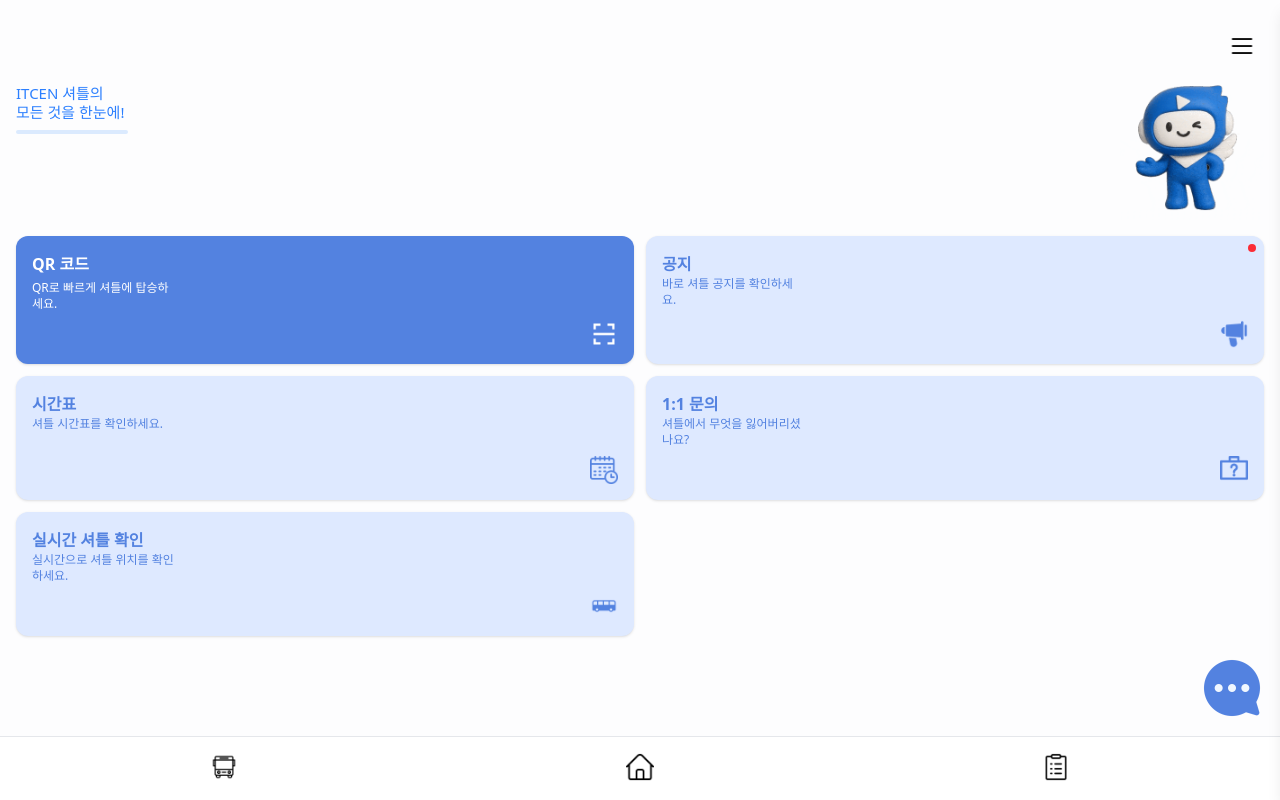
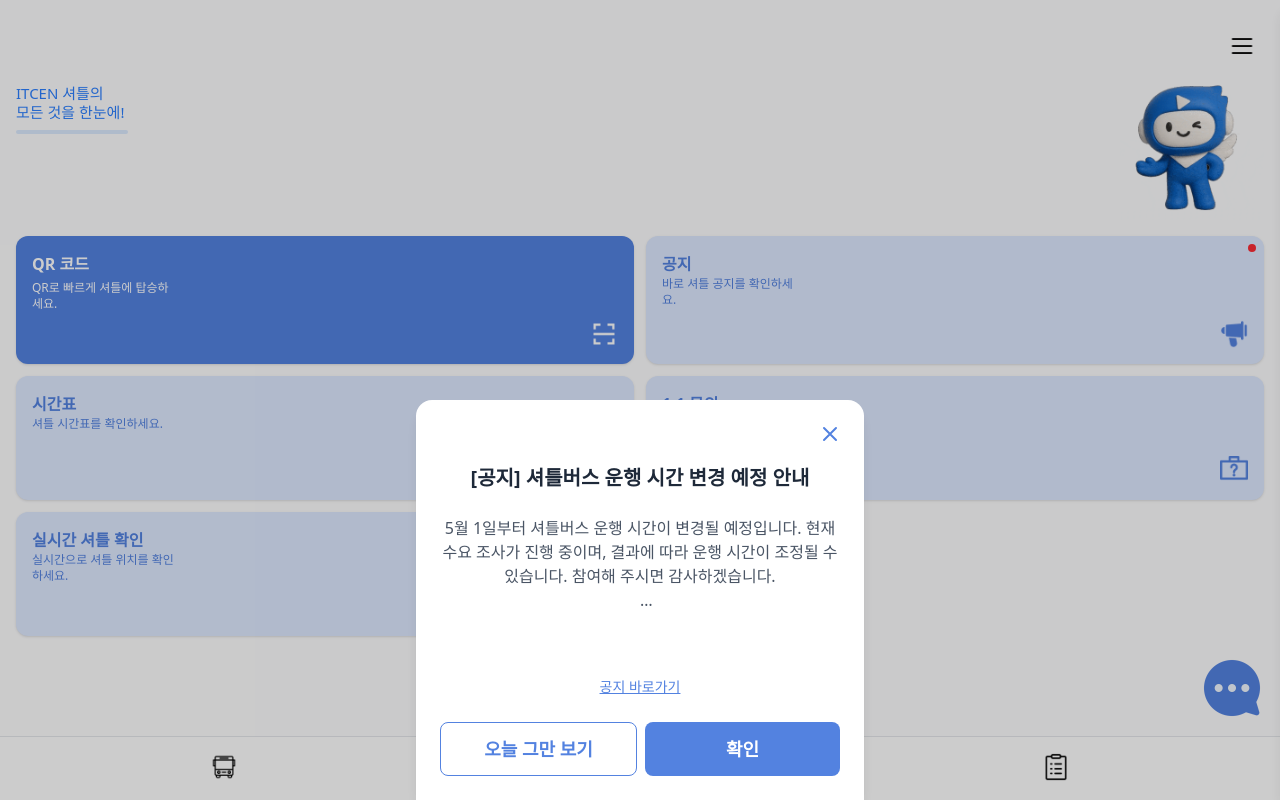
Before and after one commit to Yujin-nKim/fe, a React (Vite) app: page /main in a window 1280 px wide. Built offline with nearby package versions, Linux system fonts and the light colour scheme; a web font is replaced by a local one.

Commit message:
feat: 팝업창 추가
- 현재는 가장 최신의 공지사항을 팝업으로 띄우도록 임시 조치

```diff
--- a/src/components/MainPage.tsx
+++ b/src/components/MainPage.tsx
@@ -3,15 +3,47 @@
 import Chatbot from './Chatbot';
 import MyPageDrawer from './MyPageDrawer';
 import BottomBar from './BottomBar';
+import PopupModal from './PopupModal';
+import notices from './noticesMock';
 
 // 드로어 관련 상수
 const DRAWER_WIDTH = 80; // 드로어의 너비 (vw 단위)
 
 export default function MainPage() {
   const navigate = useNavigate();
+  const [showModal, setShowModal] = useState(() => {
+    const today = new Date().toISOString().slice(0, 10);
+    return localStorage.getItem('hidePopupToday') !== today;
+  });
   const [showChatbot, setShowChatbot] = useState(false);
   const [drawerOpen, setDrawerOpen] = useState(false);
   const [dragX, setDragX] = useState(0);
+
+  // 최신 공지 가져오기 (date 기준 내림차순 정렬 후 첫 번째)
+  const latestNotice = [...notices].sort((a, b) => new Date(b.date).getTime() - new Date(a.date).getTime())[0];
+
+  // 오늘 그만 보기 버튼 핸들러
+  const handleDontShowToday = () => {
+    const today = new Date().toISOString().slice(0, 10);
+    localStorage.setItem('hidePopupToday', today);
+    setShowModal(false);
+  };
+
+  // 공지 바로가기 핸들러
+  const handleGoToNotice = () => {
+    if (latestNotice?.id) {
+      navigate(`/notice/${latestNotice.id}`);
+      setShowModal(false);
+    }
+  };
+
+  // 페이지 진입 시 오늘 그만 보기 체크
+  useEffect(() => {
+    const today = new Date().toISOString().slice(0, 10);
+    if (localStorage.getItem('hidePopupToday') === today) {
+      setShowModal(false);
+    }
+  }, []);
 
   const handleChatbotToggle = () => {
     setShowChatbot(prev => !prev);
@@ -61,6 +93,15 @@
 
   return (
     <div className="flex flex-col h-[calc(var(--vh,1vh)*100)] bg-[#fdfdfe] px-4 pt-6 pb-2 relative">
+      {/* 팝업 모달 */}
+      <PopupModal
+        isOpen={showModal}
+        onClose={() => setShowModal(false)}
+        title={latestNotice?.title || '공지사항'}
+        content={latestNotice?.content || '공지 내용이 없습니다.'}
+        dontShowTodayHandler={handleDontShowToday}
+        goToNoticeHandler={handleGoToNotice}
+      />
       {/* 메인 컨텐츠를 감싸는 div에 transition 추가 */}
       <div
         style={{
--- /dev/null
+++ b/src/components/PopupModal.tsx
@@ -0,0 +1,143 @@
+import React, { useRef, useEffect } from 'react';
+
+interface PopupModalProps {
+  isOpen: boolean;
+  onClose: () => void;
+  title: string;
+  content: string;
+  dontShowTodayHandler: () => void;
+  goToNoticeHandler: () => void;
+}
+
+const DRAG_CLOSE_THRESHOLD = 100; // px
+
+const PopupModal: React.FC<PopupModalProps> = ({ isOpen, onClose, title, content, dontShowTodayHandler, goToNoticeHandler }) => {
+  const modalRef = useRef<HTMLDivElement>(null);
+  const startYRef = useRef<number | null>(null);
+  const currentYRef = useRef<number>(0);
+  const isDraggingRef = useRef(false);
+
+  useEffect(() => {
+    if (modalRef.current) {
+      modalRef.current.style.transform = isOpen ? 'translateY(0)' : 'translateY(100%)';
+    }
+  }, [isOpen]);
+
+  // 바깥 배경 클릭 시 닫힘 처리
+  const handleBackgroundClick = (e: React.MouseEvent<HTMLDivElement>) => {
+    if (e.target === e.currentTarget) {
+      onClose();
+    }
+  };
+
+  // 드래그 시작
+  const handleDragStart = (e: React.TouchEvent) => {
+    e.preventDefault();
+    isDraggingRef.current = true;
+    if (modalRef.current) {
+      modalRef.current.style.transition = 'none';
+    }
+    startYRef.current = e.touches[0].clientY;
+    currentYRef.current = e.touches[0].clientY;
+  };
+
+  // 드래그 중
+  const handleDragMove = (e: React.TouchEvent) => {
+    if (!isDraggingRef.current || startYRef.current === null || !modalRef.current) return;
+
+    currentYRef.current = e.touches[0].clientY;
+    const deltaY = currentYRef.current - startYRef.current;
+    if (deltaY > 0) {
+      modalRef.current.style.transform = `translateY(${deltaY}px)`;
+    }
+  };
+
+  // 드래그 끝
+  const handleDragEnd = () => {
+    if (!modalRef.current) return;
+
+    isDraggingRef.current = false;
+    modalRef.current.style.transition = 'transform 300ms ease-in-out';
+
+    const deltaY = currentYRef.current - startYRef.current!;
+    if (deltaY > DRAG_CLOSE_THRESHOLD) {
+      onClose();
+    } else {
+      modalRef.current.style.transform = 'translateY(0)';
+    }
+    startYRef.current = null;
+  };
+
+  return (
+    <div
+      className={`fixed inset-0 z-50 flex justify-center items-end transition-opacity duration-300 ${isOpen ? 'opacity-100 pointer-events-auto' : 'opacity-0 pointer-events-none'} bg-black/20`}
+      onClick={handleBackgroundClick}
+    >
+      <div
+        ref={modalRef}
+        className={`w-full max-w-md bg-white rounded-t-2xl p-6 shadow-lg relative flex flex-col`}
+        style={{
+          minHeight: '400px',
+          transform: 'translateY(100%)',
+          touchAction: 'none',
+          transition: 'transform 300ms ease-in-out',
+        }}
+        onTouchStart={handleDragStart}
+        onTouchMove={handleDragMove}
+        onTouchEnd={handleDragEnd}
+      >
+        <button
+          onClick={onClose}
+          className="absolute top-4 right-4 w-9 h-9 flex items-center justify-center rounded-full bg-white text-[#5382E0] hover:bg-blue-50 hover:text-blue-700 transition"
+          aria-label="닫기"
+        >
+          <svg className="w-6 h-6" fill="none" stroke="#5382E0" strokeWidth={2} viewBox="0 0 24 24">
+            <path strokeLinecap="round" strokeLinejoin="round" d="M6 18L18 6M6 6l12 12" />
+          </svg>
+        </button>
+        <div className="flex-1 flex flex-col justify-start">
+          <h2 className="text-xl font-bold text-gray-800 mb-6 text-center mt-10">{title}</h2>
+          <div className="text-gray-600 mb-6 text-center whitespace-pre-line line-clamp-4">{content}</div>
+        </div>
+        {/* 공지 바로가기 링크 */}
+        {goToNoticeHandler && (
+          <div className="w-full text-center mb-4">
+            <button
+              onClick={goToNoticeHandler}
+              className="text-[#5382E0] text-sm underline hover:font-bold transition p-0 bg-transparent"
+              style={{ background: 'none' }}
+            >
+              공지 바로가기
+            </button>
+          </div>
+        )}
+        {/* 버튼 영역: 오늘 그만 보기 + 확인 */}
+        {dontShowTodayHandler ? (
+          <div className="flex gap-2 mt-2">
+            <button
+              onClick={dontShowTodayHandler}
+              className="flex-1 bg-white border border-[#5382E0] text-[#5382E0] py-3 rounded-lg font-semibold text-lg hover:bg-blue-50 transition-colors"
+            >
+              오늘 그만 보기
+            </button>
+            <button
+              onClick={onClose}
+              className="flex-1 bg-[#5382E0] text-white py-3 rounded-lg font-semibold text-lg hover:bg-blue-600 transition-colors"
+            >
+              확인
+            </button>
+          </div>
+        ) : (
+          <button
+            onClick={onClose}
+            className="w-full bg-[#5382E0] text-white py-3 rounded-lg font-semibold text-lg hover:bg-blue-600 transition-colors mt-6"
+          >
+            확인
+          </button>
+        )}
+      </div>
+    </div>
+  );
+};
+
+export default PopupModal;
```
